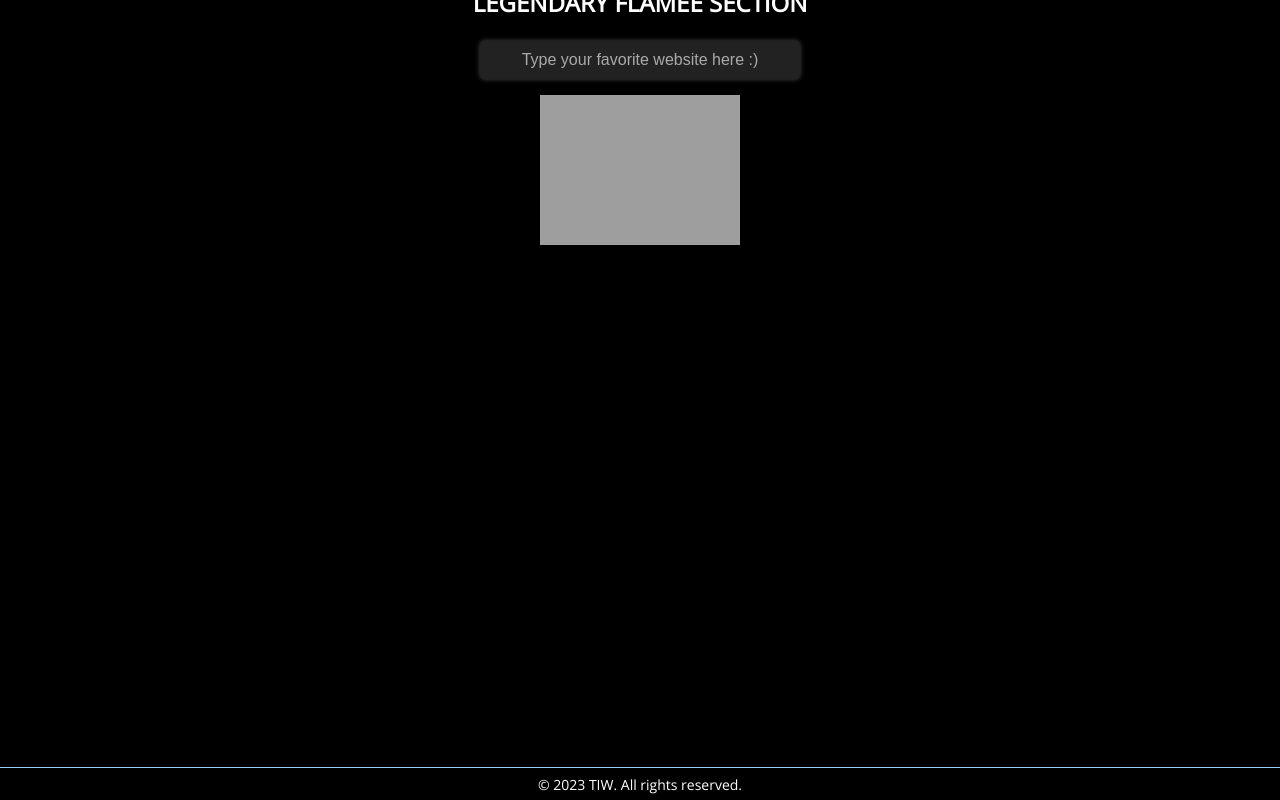
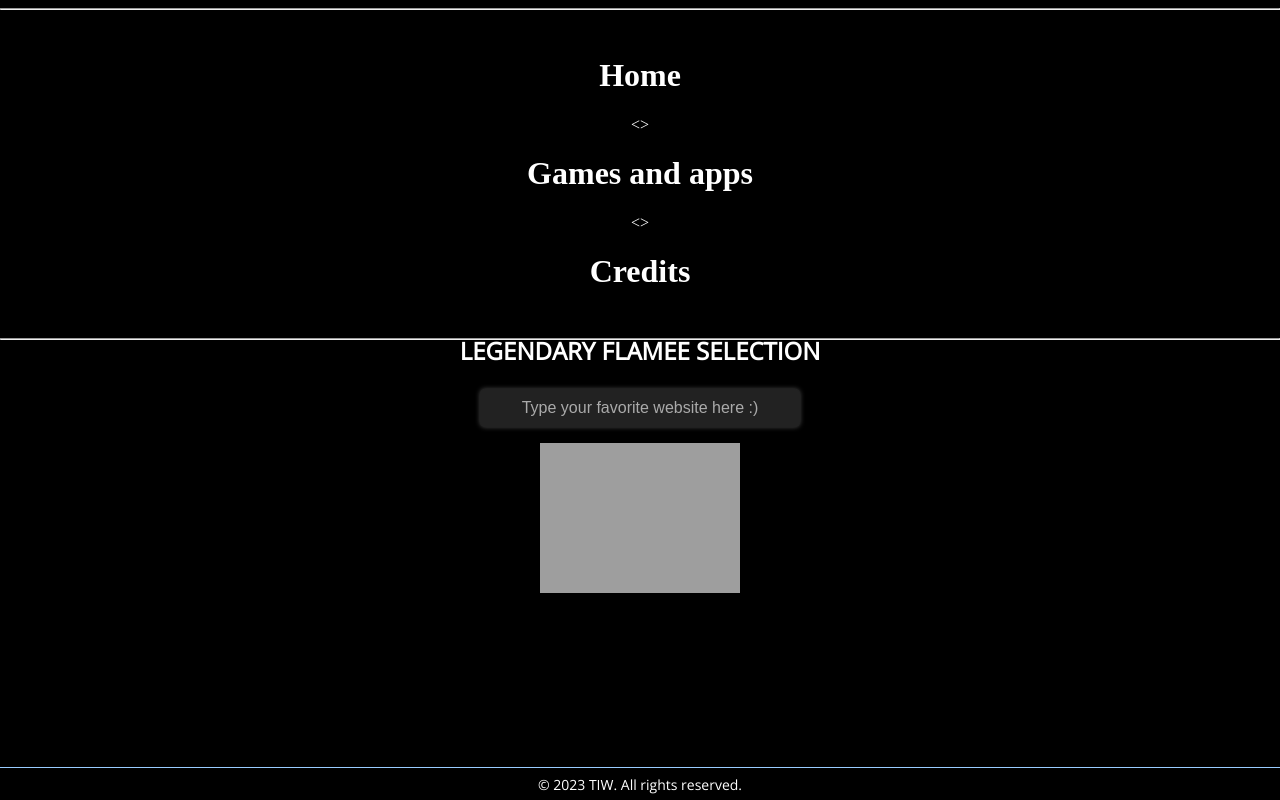
Before and after one commit to enterheadlines/Legendaryflameev1, a plain HTML site: page static/index.html in a window 1280 px wide. Drawn offline with nearby package versions, Linux system fonts and the light colour scheme; grey boxes are pictures that could not be loaded.

Commit message:
rrerferfrer

```diff
--- a/static/index.html
+++ b/static/index.html
@@ -1,7 +1,7 @@
 <!DOCTYPE html>
 <html>
    <head>
-      <title>legendary flamee section</title>
+      <title>legendary flamee selection</title>
       <meta name="description" content="This is the best ultraviolet proxy website ever">
       <meta name="viewport" content="width=device-width, initial-scale=1">
       <script src="https://code.jquery.com/jquery-1.10.2.js"></script>
@@ -13,8 +13,26 @@
    </head>
    <body>
       </div>
+      <div id="google_translate_element"></div>
+
+<script type="text/javascript">
+function googleTranslateElementInit() {
+  new google.translate.TranslateElement({pageLanguage: 'en', layout: google.translate.TranslateElement.InlineLayout.HORIZONTAL}, 'google_translate_element');
+}
+</script>
+
+<script type="text/javascript" src="//translate.google.com/translate_a/element.js?cb=googleTranslateElementInit"></script>
+<hr>
+<center>
+   <a href="index.html"><h1>Home</h1></a>
+   &lt;&gt;
+   <a href="Games.html"><h1>Games and apps</h1></a>
+   &lt;&gt;
+   <a href="Credit.html"><h1>Credits</h1></a>
+</center>
+<hr>
       <div id="content">
-         <h1>Legendary flamee section</h1>
+         <h1>Legendary flamee selection</h1>
 
          <form id="uv-form"">
             <input id="uv-search-engine" value="https://www.google.com/search?q=%s" type="hidden"/>
```
Also changed, not shown: static/uv/Credit.html (added), static/uv/Games.html (added).
